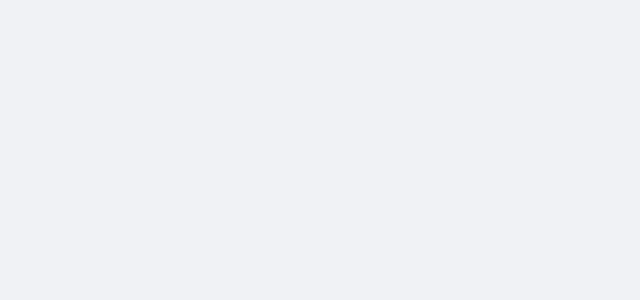
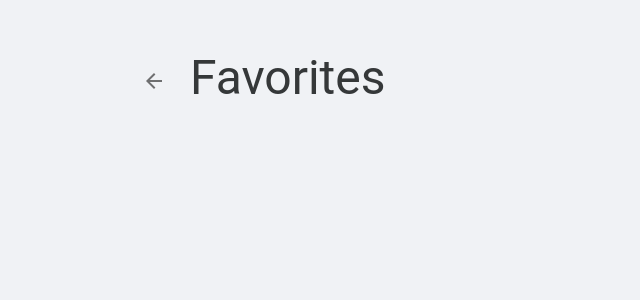
Before and after one commit to italosilva01/test-lets-delivery, a React (Create React App) app: page /favorites in a window 1280 px wide. Shown: the top 300 px of the page, without its empty margins (0-640 px from the left). Built offline with nearby package versions, Linux system fonts and the light colour scheme.

Commit message:
adicionar página favorites e a listagem de favoritos

```diff
--- a/src/App.tsx
+++ b/src/App.tsx
@@ -4,6 +4,7 @@ import { BrowserRouter, Switch, Route } from 'react-router-dom';
 import { Home } from 'pages/Home';
 import { ListSearch } from 'pages/ListSearch';
 import { OnlyCharacter } from 'pages/OnlyCharacter';
+import { Favorites } from 'pages/Favorites';
 import { GlobalStyle } from './styles/global';
 
 const App: React.FC = () => {
@@ -18,6 +19,9 @@ const App: React.FC = () => {
           <Route path={`/character/:id`}>
             <OnlyCharacter />
           </Route>
+          <Route exact path="/favorites">
+            <Favorites />
+          </Route>
           <Route exact path="/">
             <Home />
           </Route>
--- a/src/components/CharacterList/index.tsx
+++ b/src/components/CharacterList/index.tsx
@@ -6,8 +6,6 @@ import { api } from 'service/api';
 import { Character } from 'model/character';
 import { MediaCard } from '../MediaCard';
 import { Container } from './style';
-import { useSelector } from 'react-redux';
-import { RootState } from 'store';
 
 export const CharacterList = () => {
   const [firstTenCharacters, setFirstTenCharacters] = useState<Character[]>([]);
@@ -20,7 +18,6 @@ export const CharacterList = () => {
   useEffect(() => {
     getFirstTenCharacters();
   }, []);
-  const favorites = useSelector((state: RootState) => state.favorite);
 
   return (
     <>
@@ -28,18 +25,9 @@ export const CharacterList = () => {
         <Grid container spacing={2} style={{ margin: 'auto' }}>
           {firstTenCharacters.map((character: Character) => (
             <Grid key={character.id} item>
-              <MediaCard
-                image={character.image}
-                type={character.type}
-                gender={character.gender}
-                name={character.name}
-                status={character.status}
-                species={character.species}
-                id={character.id}
-              />
+              <MediaCard character={character} />
             </Grid>
           ))}
-          {favorites.length}
         </Grid>
       </Container>
     </>
--- a/src/components/Header/index.tsx
+++ b/src/components/Header/index.tsx
@@ -4,12 +4,12 @@ import {
   IconButton,
   TextField,
   Typography,
-  Box,
   Theme,
   makeStyles,
   createStyles,
 } from '@material-ui/core';
 import SearchIcon from '@material-ui/icons/Search';
+import { Link } from 'react-router-dom';
 
 const useStyles = makeStyles((theme: Theme) =>
   createStyles({
@@ -27,7 +27,7 @@ const useStyles = makeStyles((theme: Theme) =>
     },
   })
 );
-import { Container, Content } from './style';
+import { Container, Content, HomeOptions } from './style';
 import { useHistory } from 'react-router-dom';
 
 export const Header = () => {
@@ -56,7 +56,8 @@ export const Header = () => {
             Wiki: Rick and Morty
           </Typography>
         </span>
-        <Box>
+        <HomeOptions>
+          <Link to="/favorites">Favorites</Link>
           <form action="/search" onSubmit={(e) => handleSubmit(e)}>
             <TextField
               className={classes.textField}
@@ -73,7 +74,7 @@ export const Header = () => {
               <SearchIcon />
             </IconButton>
           </form>
-        </Box>
+        </HomeOptions>
       </Content>
     </Container>
   );
--- a/src/components/Header/style.ts
+++ b/src/components/Header/style.ts
@@ -1,5 +1,5 @@
 import styled from 'styled-components';
-import { Paper } from '@material-ui/core';
+import { Box } from '@material-ui/core';
 
 export const Container = styled.section`
   background: var(--background-black);
@@ -21,14 +21,10 @@ export const Content = styled.div`
   }
 `;
 
-export const PaperStyled = styled(Paper)`
-  background-color: blue;
-  width: 100%;
-  align-items: center;
+export const HomeOptions = styled(Box)`
   display: flex;
-  justify-content: center;
+  flex-direction: column;
 `;
-
 // export const TextFieldStyled = styled(TextField)`
 //   border-color: red;
 // `;
--- a/src/components/MediaCard/index.tsx
+++ b/src/components/MediaCard/index.tsx
@@ -5,11 +5,13 @@ import CardActionArea from '@material-ui/core/CardActionArea';
 import CardActions from '@material-ui/core/CardActions';
 import CardContent from '@material-ui/core/CardContent';
 import CardMedia from '@material-ui/core/CardMedia';
-import Button from '@material-ui/core/Button';
 import Typography from '@material-ui/core/Typography';
 import Brightness1Icon from '@material-ui/icons/Brightness1';
 import { Box } from '@material-ui/core';
 import { Link } from 'react-router-dom';
+
+import { Character } from 'model/character';
+import { FavoriteButton } from 'components/FavoriteButton';
 
 const useStyles = makeStyles({
   root: {
@@ -20,25 +22,10 @@ const useStyles = makeStyles({
   },
 });
 interface MediaCardProps {
-  name: string;
-  status: string;
-  species?: string;
-  type: string;
-  gender: string;
-  origin?: object;
-  localtionName?: string;
-  image: string;
-  dimension?: string;
-  id: number;
+  character: Character;
 }
 
-export const MediaCard = ({
-  name,
-  status,
-  species,
-  image,
-  id,
-}: MediaCardProps) => {
+export const MediaCard = ({ character }: MediaCardProps) => {
   const classes = useStyles();
 
   return (
@@ -46,21 +33,21 @@ export const MediaCard = ({
       <CardActionArea>
         <CardMedia
           className={classes.media}
-          image={`${image}`}
-          title={`${name}`}
+          image={`${character.image}`}
+          title={`${character.name}`}
         />
         <CardContent>
           <Typography gutterBottom variant="h4" component="h2">
-            {name}
+            {character.name}
           </Typography>
           <Box style={{ display: 'flex' }}>
             <Brightness1Icon
-              color={status == 'Alive' ? 'primary' : 'secondary'}
+              color={character.status == 'Alive' ? 'primary' : 'secondary'}
               fontSize="small"
             />
             <Typography>
               {'  '}
-              {status} - {species}
+              {character.status} - {character.species}
             </Typography>
           </Box>
 
@@ -70,10 +57,8 @@ export const MediaCard = ({
         </CardContent>
       </CardActionArea>
       <CardActions>
-        <Button size="small" color="primary">
-          Share
-        </Button>
-        <Link to={`character/${id}`}>View more</Link>
+        <FavoriteButton character={character} />
+        <Link to={`character/${character.id}`}>View more</Link>
       </CardActions>
     </Card>
   );
--- a/src/components/NotFound/index.tsx
+++ b/src/components/NotFound/index.tsx
@@ -7,9 +7,9 @@ export const NotFound = () => {
     <Container>
       <Content>
         <NotInterestedIcon fontSize="large" />
-        <Typography variant="h4">Nada foi encontrado</Typography>
+        <Typography variant="h4">nothing was found</Typography>
         <Typography variant="h5">
-          Volte para a página anterior e pesquise por outro personagem 😉
+          Go back to the previous page and search for another character 😉
         </Typography>
       </Content>
     </Container>
--- /dev/null
+++ b/src/pages/Favorites/index.tsx
@@ -0,0 +1,42 @@
+import React from 'react';
+import { useHistory } from 'react-router';
+import { Typography, Tooltip, IconButton, Grid } from '@material-ui/core';
+import ArrowBackIcon from '@material-ui/icons/ArrowBack';
+import { useSelector } from 'react-redux';
+
+import { Container, Content } from './style';
+import { RootState } from 'store';
+import { Character } from 'model/character';
+import { MediaCard } from 'components/MediaCard';
+
+export const Favorites = () => {
+  const history = useHistory();
+  const favorite = useSelector((state: RootState) => state.favorite);
+
+  return (
+    <Container>
+      <Content>
+        <Typography variant="h3" style={{ marginBottom: '5%' }}>
+          <Tooltip title="Voltar" arrow>
+            <IconButton
+              onClick={() => {
+                history.goBack();
+              }}
+            >
+              <ArrowBackIcon />
+            </IconButton>
+          </Tooltip>
+          {'  '}
+          Favorites
+        </Typography>
+        <Grid container spacing={6}>
+          {favorite.map((character: Character) => (
+            <Grid key={character.id} item xs={4}>
+              <MediaCard character={character} />
+            </Grid>
+          ))}
+        </Grid>
+      </Content>
+    </Container>
+  );
+};
--- /dev/null
+++ b/src/pages/Favorites/style.ts
@@ -0,0 +1,14 @@
+import styled from 'styled-components';
+
+export const Container = styled.div`
+  display: flex;
+  justify-content: space-between;
+  align-items: center;
+  margin-bottom: -4rem;
+`;
+
+export const Content = styled.main`
+  width: 1120px;
+  padding: 50px;
+  margin: 0 auto;
+`;
--- a/src/pages/ListSearch/index.tsx
+++ b/src/pages/ListSearch/index.tsx
@@ -62,7 +62,7 @@ export const ListSearch = () => {
             </IconButton>
           </Tooltip>
           {'  '}
-          Resultado da pesquisa
+          Search result
         </Typography>
         {foundCharacters.length === 0 && !requestMade && (
           <ContainerProgress>
```
